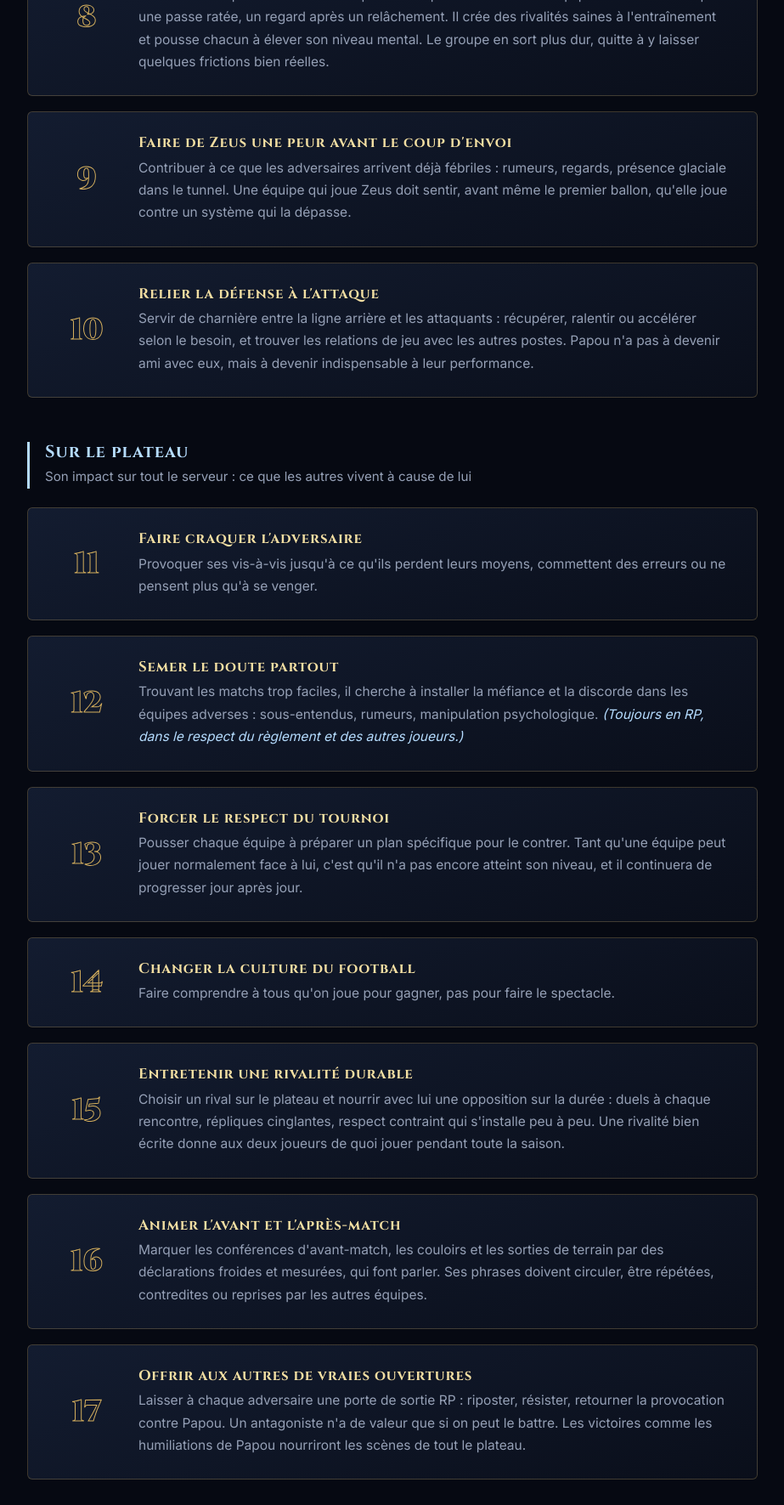
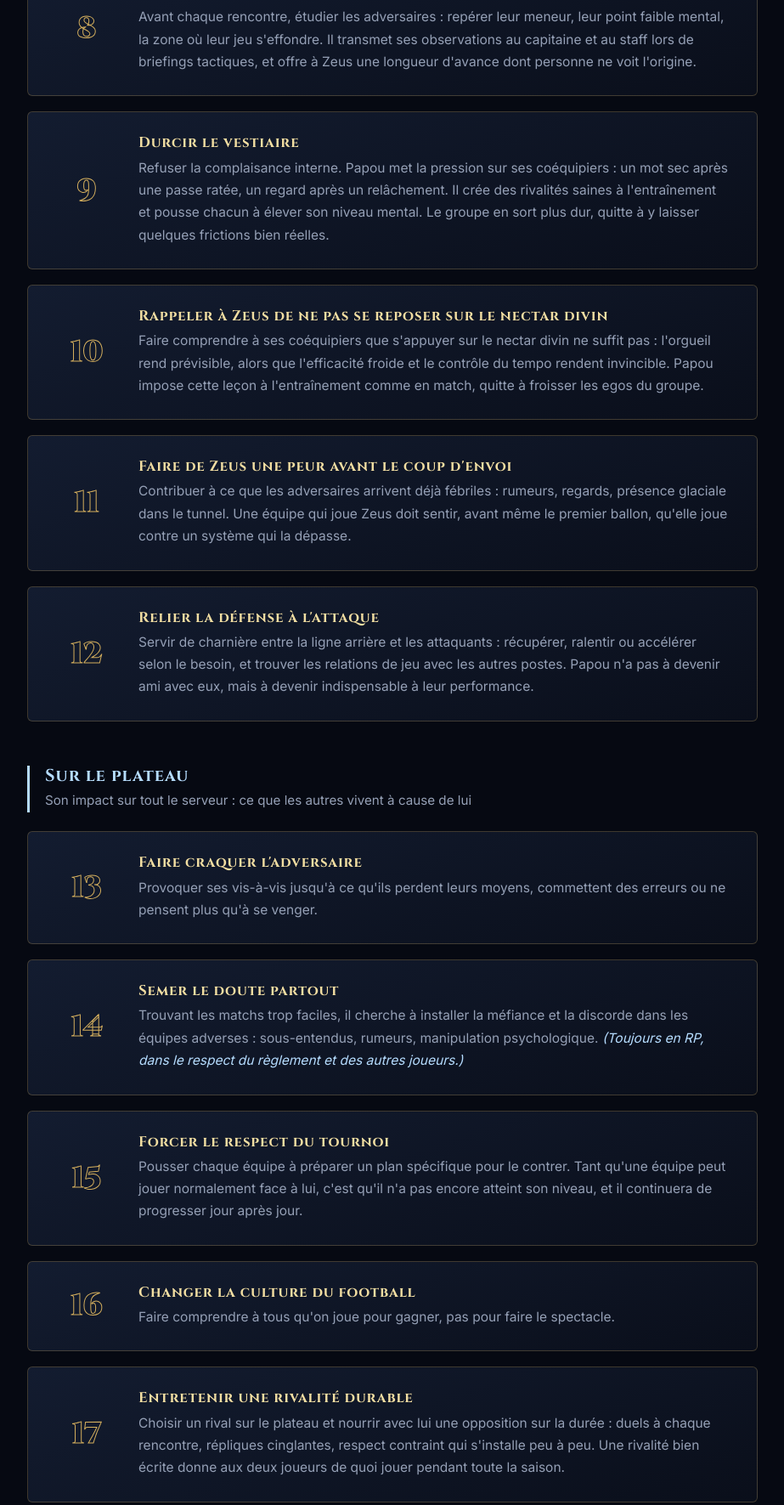
Before and after one commit to uhen404/CandidaturePapouPengin, a plain HTML site: page index.html in a window 1280 px wide. Shown: the part 9257-11028 px from the top of the page at 85% size, without its empty margins (178-1101 px from the left). Drawn offline with nearby package versions, Linux system fonts and the light colour scheme.

Commit message:
Ajoute les éléments des slides manquants au site

```diff
--- a/index.html
+++ b/index.html
@@ -228,20 +228,22 @@ footer{border-top:1px solid var(--line);padding:26px 0;text-align:center;font-si
 <div class="o rv"><div class="n">3</div><div><h4>Affronter son contraire</h4><p>Tomber un jour sur un adversaire totalement imperméable à ses provocations : un joueur qui ne s'énerve pas, ne doute pas, ne craque pas. Ce duel obligera Papou à remettre en question sa méthode et fera apparaître, malgré lui, une fissure dans son masque. C'est le moteur de son arc d'évolution.</p></div></div>
 <div class="o rv"><div class="n">4</div><div><h4>Survivre au banc</h4><p>Vivre, tôt ou tard, la frustration d'être écarté. Cette épreuve ouvre des scènes fortes : agacement lisible sur son visage, face-à-face avec le coach, remise en cause de son égoïsme. Sa réaction, rage froide ou travail acharné, dira quel joueur il devient vraiment.</p></div></div>
 <div class="o rv"><div class="n">5</div><div><h4>Combler ses faiblesses en silence</h4><p>Conscient de son manque de finition et de son dribble limité, il s'impose des séances solitaires, loin des regards. Personne ne doit le voir travailler : seul le résultat, un tir cadré ou un dribble inattendu en match, révèle que Papou ne cesse jamais de progresser.</p></div></div>
+<div class="o rv"><div class="n">6</div><div><h4>S'imposer des malus cachés</h4><p>Quand un match est trop facile, Papou refuse de se reposer sur son avantage. Il s'impose des contraintes secrètes pour tester sa maîtrise et garder son efficacité : jouer plus bas, n'utiliser que des passes longues, ou forcer un adversaire à toucher le ballon pour le lui faire perdre. Personne ne le sait, mais ces défis lui prouvent que son niveau ne dépend d'aucun confort.</p></div></div>
 <div class="grp rv" style="--c:#d6b05e"><h3>Sur l'équipe Zeus</h3><span>Son apport au collectif : ce que Zeus gagne avec lui</span></div>
-<div class="o rv"><div class="n">6</div><div><h4>Devenir le cerveau de Zeus</h4><p>Ne pas se contenter d'être titulaire : devenir le relais incontournable par lequel passent toutes les passes, celui qui mène le jeu de l'équipe.</p></div></div>
-<div class="o rv"><div class="n">7</div><div><h4>Devenir l'analyste de l'ombre</h4><p>Avant chaque rencontre, étudier les adversaires : repérer leur meneur, leur point faible mental, la zone où leur jeu s'effondre. Il transmet ses observations au capitaine et au staff lors de briefings tactiques, et offre à Zeus une longueur d'avance dont personne ne voit l'origine.</p></div></div>
-<div class="o rv"><div class="n">8</div><div><h4>Durcir le vestiaire</h4><p>Refuser la complaisance interne. Papou met la pression sur ses coéquipiers : un mot sec après une passe ratée, un regard après un relâchement. Il crée des rivalités saines à l'entraînement et pousse chacun à élever son niveau mental. Le groupe en sort plus dur, quitte à y laisser quelques frictions bien réelles.</p></div></div>
-<div class="o rv"><div class="n">9</div><div><h4>Faire de Zeus une peur avant le coup d'envoi</h4><p>Contribuer à ce que les adversaires arrivent déjà fébriles : rumeurs, regards, présence glaciale dans le tunnel. Une équipe qui joue Zeus doit sentir, avant même le premier ballon, qu'elle joue contre un système qui la dépasse.</p></div></div>
-<div class="o rv"><div class="n">10</div><div><h4>Relier la défense à l'attaque</h4><p>Servir de charnière entre la ligne arrière et les attaquants : récupérer, ralentir ou accélérer selon le besoin, et trouver les relations de jeu avec les autres postes. Papou n'a pas à devenir ami avec eux, mais à devenir indispensable à leur performance.</p></div></div>
+<div class="o rv"><div class="n">7</div><div><h4>Devenir le cerveau de Zeus</h4><p>Ne pas se contenter d'être titulaire : devenir le relais incontournable par lequel passent toutes les passes, celui qui mène le jeu de l'équipe.</p></div></div>
+<div class="o rv"><div class="n">8</div><div><h4>Devenir l'analyste de l'ombre</h4><p>Avant chaque rencontre, étudier les adversaires : repérer leur meneur, leur point faible mental, la zone où leur jeu s'effondre. Il transmet ses observations au capitaine et au staff lors de briefings tactiques, et offre à Zeus une longueur d'avance dont personne ne voit l'origine.</p></div></div>
+<div class="o rv"><div class="n">9</div><div><h4>Durcir le vestiaire</h4><p>Refuser la complaisance interne. Papou met la pression sur ses coéquipiers : un mot sec après une passe ratée, un regard après un relâchement. Il crée des rivalités saines à l'entraînement et pousse chacun à élever son niveau mental. Le groupe en sort plus dur, quitte à y laisser quelques frictions bien réelles.</p></div></div>
+<div class="o rv"><div class="n">10</div><div><h4>Rappeler à Zeus de ne pas se reposer sur le nectar divin</h4><p>Faire comprendre à ses coéquipiers que s'appuyer sur le nectar divin ne suffit pas : l'orgueil rend prévisible, alors que l'efficacité froide et le contrôle du tempo rendent invincible. Papou impose cette leçon à l'entraînement comme en match, quitte à froisser les egos du groupe.</p></div></div>
+<div class="o rv"><div class="n">11</div><div><h4>Faire de Zeus une peur avant le coup d'envoi</h4><p>Contribuer à ce que les adversaires arrivent déjà fébriles : rumeurs, regards, présence glaciale dans le tunnel. Une équipe qui joue Zeus doit sentir, avant même le premier ballon, qu'elle joue contre un système qui la dépasse.</p></div></div>
+<div class="o rv"><div class="n">12</div><div><h4>Relier la défense à l'attaque</h4><p>Servir de charnière entre la ligne arrière et les attaquants : récupérer, ralentir ou accélérer selon le besoin, et trouver les relations de jeu avec les autres postes. Papou n'a pas à devenir ami avec eux, mais à devenir indispensable à leur performance.</p></div></div>
 <div class="grp rv" style="--c:#b5dcff"><h3>Sur le plateau</h3><span>Son impact sur tout le serveur : ce que les autres vivent à cause de lui</span></div>
-<div class="o rv"><div class="n">11</div><div><h4>Faire craquer l'adversaire</h4><p>Provoquer ses vis-à-vis jusqu'à ce qu'ils perdent leurs moyens, commettent des erreurs ou ne pensent plus qu'à se venger.</p></div></div>
-<div class="o rv"><div class="n">12</div><div><h4>Semer le doute partout</h4><p>Trouvant les matchs trop faciles, il cherche à installer la méfiance et la discorde dans les équipes adverses : sous-entendus, rumeurs, manipulation psychologique. <em>(Toujours en RP, dans le respect du règlement et des autres joueurs.)</em></p></div></div>
-<div class="o rv"><div class="n">13</div><div><h4>Forcer le respect du tournoi</h4><p>Pousser chaque équipe à préparer un plan spécifique pour le contrer. Tant qu'une équipe peut jouer normalement face à lui, c'est qu'il n'a pas encore atteint son niveau, et il continuera de progresser jour après jour.</p></div></div>
-<div class="o rv"><div class="n">14</div><div><h4>Changer la culture du football</h4><p>Faire comprendre à tous qu'on joue pour gagner, pas pour faire le spectacle.</p></div></div>
-<div class="o rv"><div class="n">15</div><div><h4>Entretenir une rivalité durable</h4><p>Choisir un rival sur le plateau et nourrir avec lui une opposition sur la durée : duels à chaque rencontre, répliques cinglantes, respect contraint qui s'installe peu à peu. Une rivalité bien écrite donne aux deux joueurs de quoi jouer pendant toute la saison.</p></div></div>
-<div class="o rv"><div class="n">16</div><div><h4>Animer l'avant et l'après-match</h4><p>Marquer les conférences d'avant-match, les couloirs et les sorties de terrain par des déclarations froides et mesurées, qui font parler. Ses phrases doivent circuler, être répétées, contredites ou reprises par les autres équipes.</p></div></div>
-<div class="o rv"><div class="n">17</div><div><h4>Offrir aux autres de vraies ouvertures</h4><p>Laisser à chaque adversaire une porte de sortie RP : riposter, résister, retourner la provocation contre Papou. Un antagoniste n'a de valeur que si on peut le battre. Les victoires comme les humiliations de Papou nourriront les scènes de tout le plateau.</p></div></div>
+<div class="o rv"><div class="n">13</div><div><h4>Faire craquer l'adversaire</h4><p>Provoquer ses vis-à-vis jusqu'à ce qu'ils perdent leurs moyens, commettent des erreurs ou ne pensent plus qu'à se venger.</p></div></div>
+<div class="o rv"><div class="n">14</div><div><h4>Semer le doute partout</h4><p>Trouvant les matchs trop faciles, il cherche à installer la méfiance et la discorde dans les équipes adverses : sous-entendus, rumeurs, manipulation psychologique. <em>(Toujours en RP, dans le respect du règlement et des autres joueurs.)</em></p></div></div>
+<div class="o rv"><div class="n">15</div><div><h4>Forcer le respect du tournoi</h4><p>Pousser chaque équipe à préparer un plan spécifique pour le contrer. Tant qu'une équipe peut jouer normalement face à lui, c'est qu'il n'a pas encore atteint son niveau, et il continuera de progresser jour après jour.</p></div></div>
+<div class="o rv"><div class="n">16</div><div><h4>Changer la culture du football</h4><p>Faire comprendre à tous qu'on joue pour gagner, pas pour faire le spectacle.</p></div></div>
+<div class="o rv"><div class="n">17</div><div><h4>Entretenir une rivalité durable</h4><p>Choisir un rival sur le plateau et nourrir avec lui une opposition sur la durée : duels à chaque rencontre, répliques cinglantes, respect contraint qui s'installe peu à peu. Une rivalité bien écrite donne aux deux joueurs de quoi jouer pendant toute la saison.</p></div></div>
+<div class="o rv"><div class="n">18</div><div><h4>Animer l'avant et l'après-match</h4><p>Marquer les conférences d'avant-match, les couloirs et les sorties de terrain par des déclarations froides et mesurées, qui font parler. Ses phrases doivent circuler, être répétées, contredites ou reprises par les autres équipes.</p></div></div>
+<div class="o rv"><div class="n">19</div><div><h4>Offrir aux autres de vraies ouvertures</h4><p>Laisser à chaque adversaire une porte de sortie RP : riposter, résister, retourner la provocation contre Papou. Un antagoniste n'a de valeur que si on peut le battre. Les victoires comme les humiliations de Papou nourriront les scènes de tout le plateau.</p></div></div>
 </div>
 </div></section>
 
@@ -251,7 +253,7 @@ footer{border-top:1px solid var(--line);padding:26px 0;text-align:center;font-si
 <div class="frame"><div><span><svg viewBox="0 0 100 120" fill="none" stroke="#7cc0ff" stroke-width="2"><circle cx="50" cy="34" r="20"/><path d="M12 112c0-30 16-46 38-46s38 16 38 46"/></svg>Illustration à venir</span></div></div>
 <div>
 <p><b>Cheveux et visage</b>Cheveux mi-longs à longs, d'un bleu clair tirant sur l'azur brumeux, qui retombent sur les épaules (plus longs à l'arrière, parfois jusqu'à la taille selon les périodes). Teint mat, regard perçant qui semble toujours évaluer son interlocuteur.</p>
-<p><b>Silhouette et tenue</b>Carrure athlétique de joueur de terrain. Allure sérieuse, un peu arrogante et tranchante. Sur le terrain, il porte le maillot et le short de son équipe. En dehors, il privilégie une tenue civile sombre, sobre et élégante.</p>
+<p><b>Silhouette et tenue</b>Carrure athlétique de joueur de terrain. Allure sérieuse, un peu arrogante et tranchante. Sur le terrain, il porte le maillot et le short de son équipe. En dehors, il privilégie une tenue civile sombre, sobre et élégante. Ses tenues sont sombres ou contrastées selon son équipe.</p>
 </div>
 </div>
 </div></section>
```
